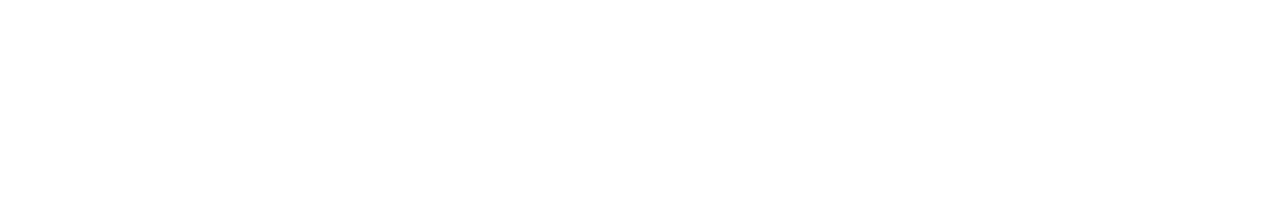
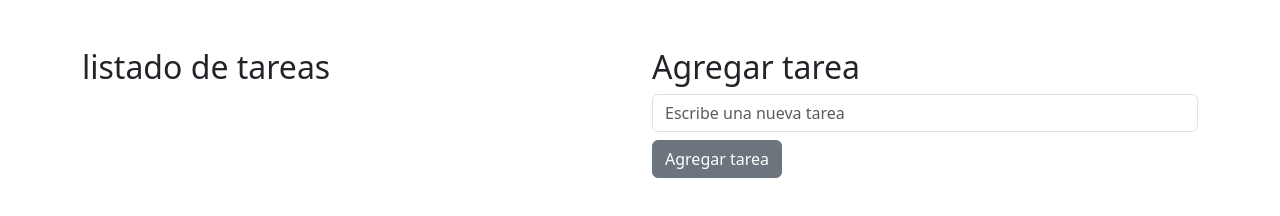
Before and after one commit to Cyefrancis/jquery-practice, a plain HTML site: page index.html in a window 1280 px wide. Drawn offline with nearby package versions, Linux system fonts and the light colour scheme.

Commit message:
modifico html

```diff
--- a/index.html
+++ b/index.html
@@ -11,13 +11,30 @@
 
 <body>
 
+    <div class="container mt-5">
+        <div class="row">
+            <div class="col-md-6">
+                <h2>listado de tareas</h2>
+                <ul id="task-list" class="list-group">
 
+                </ul>
+            </div>
+
+            <div class="col-md-6">
+                <h2>Agregar tarea</h2>
+                <form action="" id="tasks-form">
+                    <input type="text" id="task-input" class="form-control" placeholder="Escribe una nueva tarea" required>
+                    <button type="submit" class="btn btn-secondary mt-2">Agregar tarea</button>
+                </form>
+            </div>
+        </div>
+    </div>
 
     <script src="https://cdn.jsdelivr.net/npm/jquery@3.7.1/dist/jquery.min.js"></script>
     <script src="https://cdn.jsdelivr.net/npm/bootstrap@5.3.2/dist/js/bootstrap.bundle.min.js"
         integrity="sha384-C6RzsynM9kWDrMNeT87bh95OGNyZPhcTNXj1NW7RuBCsyN/o0jlpcV8Qyq46cDfL"
         crossorigin="anonymous"></script>
-        <script src="js/script.js"></script>
+    <script src="js/script.js"></script>
 </body>
 
 </html>
```
Also changed, not shown: js/script.js (line endings or trailing spaces).
